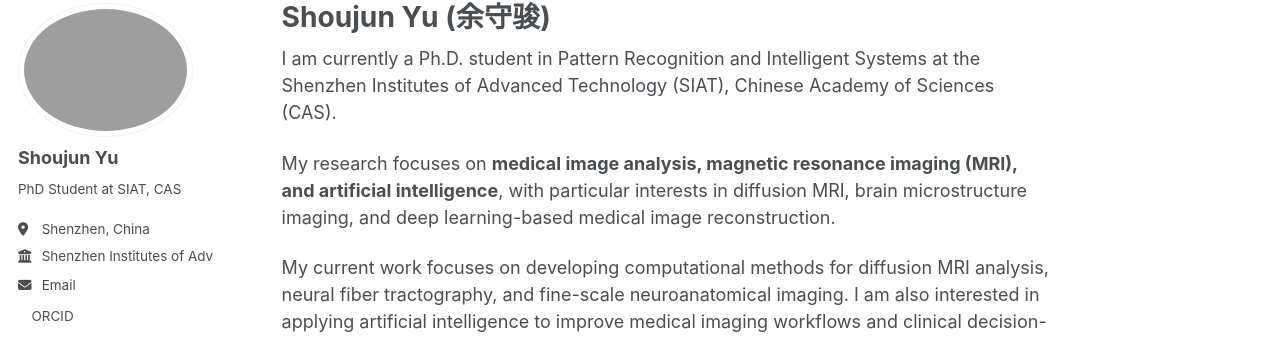
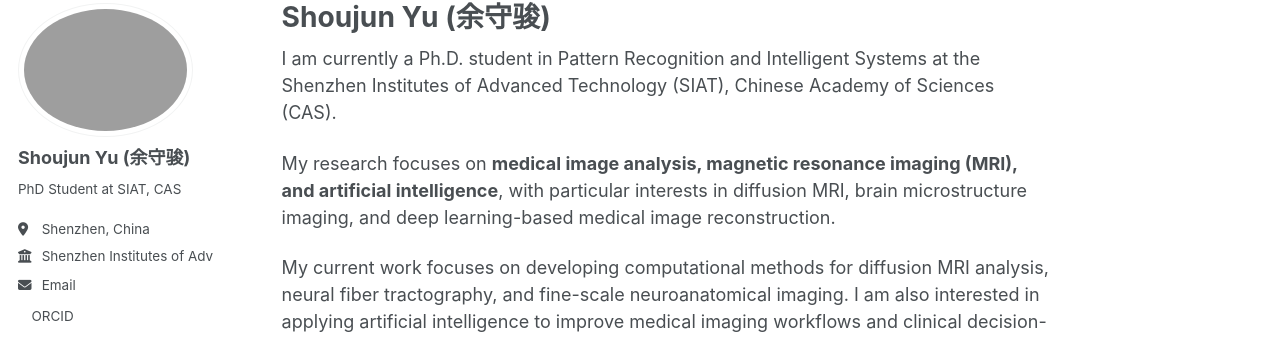
Before and after one commit to ShoujunYu/shoujunyu.github.io, a Jekyll site: the page built from _pages/about.md, in a window 1280 px wide. Shown: the part 98-436 px from the top of the page. Built offline with Jekyll 4.4.1, drawn with Linux system fonts in a browser that asks for light colours; a style sheet for code colours, icons or effects is not loaded.

Commit message:
Update author name to include Chinese characters

```diff
--- a/_config.yml
+++ b/_config.yml
@@ -23,7 +23,7 @@ repository: "shoujunyu/shoujunyu.github.io"
 author:
   # Biographic information
   avatar           : "profile.jpg"
-  name             : "Shoujun Yu"
+  name             : "Shoujun Yu (余守骏)"
   pronouns         : # example: "she/her"
   bio              : "PhD Student at SIAT, CAS"
   location         : "Shenzhen, China"
```
